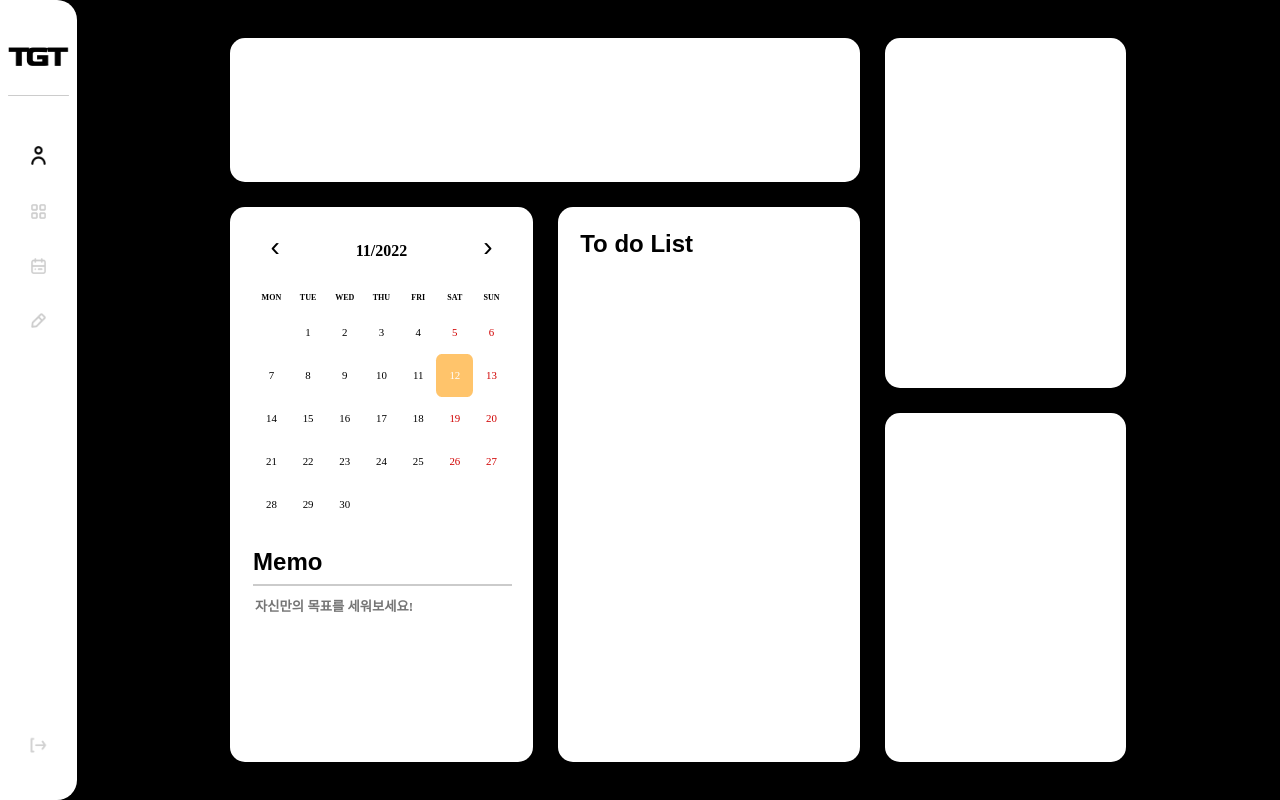
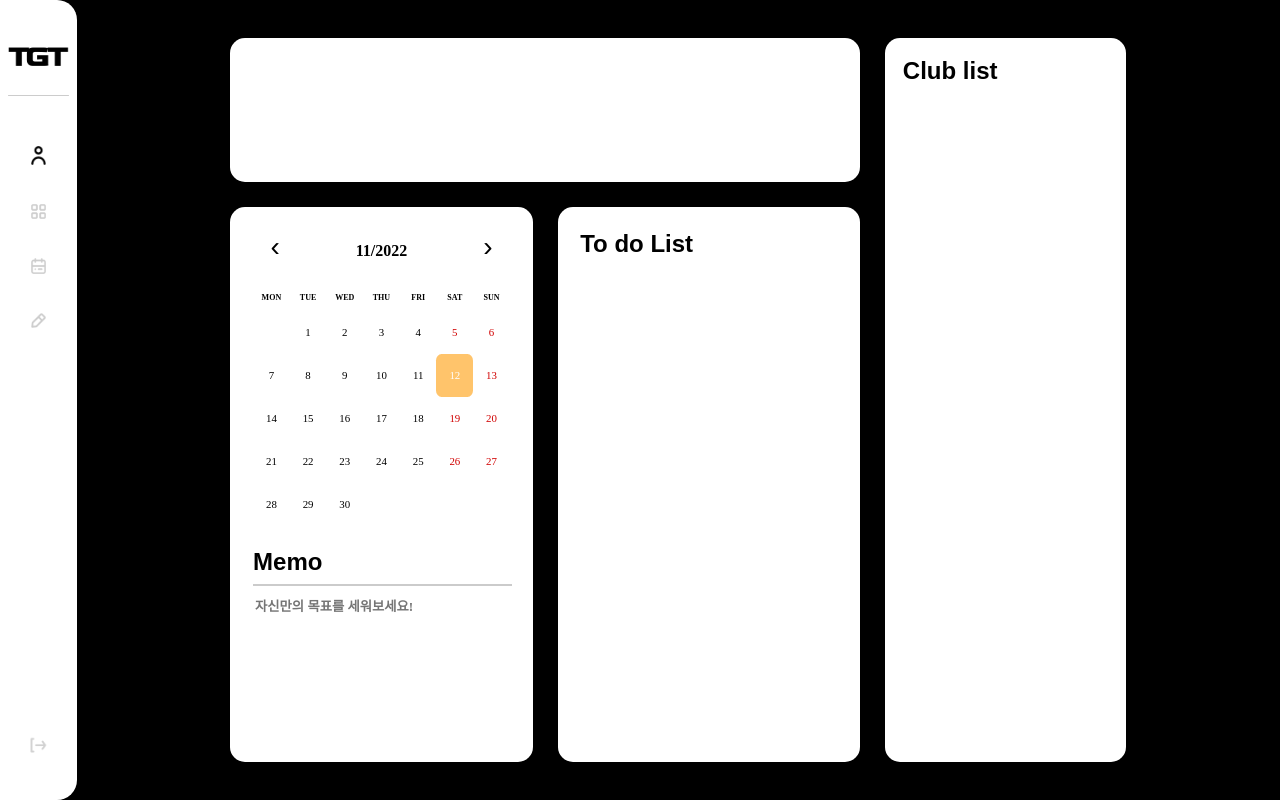
Before and after one commit to assayw119/TGT_front, a React (Create React App) app in the folder frontend/: page /Mainpage in a window 1280 px wide. Built offline with nearby package versions, Linux system fonts and the light colour scheme; no server answers; a web font is replaced by a local one.

Commit message:
design: grid 변경

```diff
--- /dev/null
+++ b/frontend/src/component/Mainpage/List.js
@@ -0,0 +1,46 @@
+import React, { useEffect, useState } from 'react';
+import styled from 'styled-components';
+import axios from 'axios';
+
+function List(props) {
+    useEffect(() => {
+        get_club_list();
+      }, [])
+    const [club_list, setClubList] = useState([]);
+    const get_club_list = async () => {
+      try {
+        await axios.get('http://127.0.0.1:8000/club/').then(res => {
+          console.log(res);
+          setClubList(res.data);
+        });
+      } catch (err) {
+        console.log(err);
+      }
+    };
+  return (
+    <>
+      <List_div>
+        <Title>Club list</Title>
+
+        <div className="list_img">
+          {club_list.image}
+        </div>
+        <div className="list_name">
+          {club_list.name}
+        </div>
+        <div className="list_date">
+          {club_list.date}
+        </div>
+      </List_div>
+    </>
+  );
+}
+
+export default List;
+const List_div = styled.div`
+  margin: 7.5%;
+`;
+const Title = styled.section`
+  font-size: 3vmin;
+  font-weight: 600;
+`;
--- a/frontend/src/routes/Clubpage.js
+++ b/frontend/src/routes/Clubpage.js
@@ -21,7 +21,7 @@ function Clubpage() {
           <Calendar_part />
         </div>
         <div className="clubpage_item"></div>
-        <div className="clubpage_item"></div>
+
       </div>
     </>
   );
--- a/frontend/src/routes/Mainpage.js
+++ b/frontend/src/routes/Mainpage.js
@@ -8,6 +8,7 @@ import Info from '../component/Mainpage/Info';
 import axios from 'axios';
 import Todo from '../component/Mainpage/Todo';
 import Memo from '../component/Mainpage/Memo';
+import List from '../component/Mainpage/List';
 function Mainpage(props) {
   const [result, setResult] = useState([]);
   const [profile_info, setProfile] = useState([]);
@@ -58,8 +59,9 @@ function Mainpage(props) {
         <div className="item todo">
           <Todo />
         </div>
-        <div className="item club_list"></div>
-        <div className="item achieve"></div>
+        <div className="item club_list">
+          <List />
+        </div>
       </div>
     </>
   );
--- a/frontend/src/static/css/grid.css
+++ b/frontend/src/static/css/grid.css
@@ -26,13 +26,10 @@
 
 .item:nth-child(4) {
   grid-column: 3/4;
-  grid-row: 1/3;
+  grid-row: 1/5;
 }
 
-.item:nth-child(5) {
-  grid-column: 3/4;
-  grid-row: 3/5;
-}
+
 
 /*Post_list Page 클럽 명단 페이지  */
 .post_list_container {
@@ -72,12 +69,7 @@
 
 .clubpage_item:nth-child(1) {
   grid-column: 1/2;
-  grid-row: 1/3;
-}
-
-.clubpage_item:nth-child(2) {
-  grid-column: 1/2;
-  grid-row: 3/4;
+  grid-row: 1/4;
 }
 
 .clubpage_item:nth-child(3) {
@@ -85,12 +77,12 @@
   grid-row: 1/2;
 }
 
-.clubpage_item:nth-child(4) {
+.clubpage_item:nth-child(2) {
   grid-column: 3/4;
   grid-row: 1/2;
 }
 
-.clubpage_item:nth-child(5) {
+.clubpage_item:nth-child(4) {
   grid-column: 2/4;
   grid-row: 2/4;
 }
```
